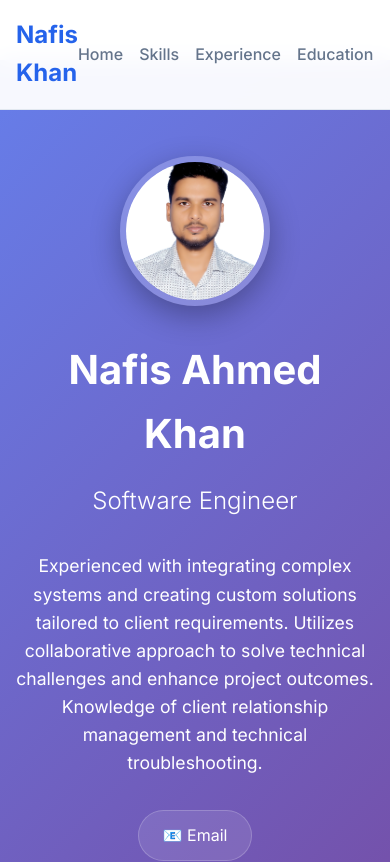
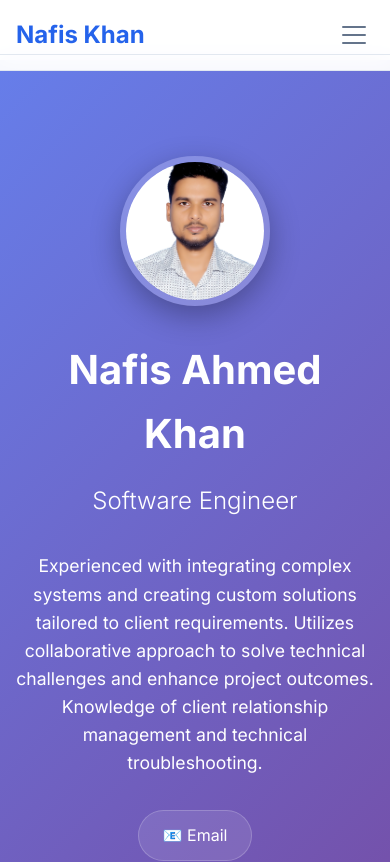
Before and after one commit to nafisahmedkhan9/myprofile, a React (Create React App) app: page / in a window 390 px wide. Shown: the top 862 px of the page. Built offline with nearby package versions, Linux system fonts and the light colour scheme.

Commit message:
navigation menu is added for mobile screen

```diff
--- a/src/components/Header.js
+++ b/src/components/Header.js
@@ -1,11 +1,23 @@
-import React from 'react';
+import React, { useState } from 'react';
 
 const Header = () => {
+  const [isMobileMenuOpen, setIsMobileMenuOpen] = useState(false);
+
+  const toggleMobileMenu = () => {
+    setIsMobileMenuOpen(!isMobileMenuOpen);
+  };
+
+  const closeMobileMenu = () => {
+    setIsMobileMenuOpen(false);
+  };
+
   return (
-    <nav className="navbar">
+    <nav className={`navbar ${isMobileMenuOpen ? 'mobile-menu-active' : ''}`}>
       <div className="nav-content">
         <div className="logo">Nafis Khan</div>
-        <ul className="nav-links">
+
+        {/* Desktop Navigation */}
+        <ul className="nav-links desktop-nav">
           <li><a href="#home">Home</a></li>
           <li><a href="#skills">Skills</a></li>
           <li><a href="#experience">Experience</a></li>
@@ -14,6 +26,30 @@ const Header = () => {
           <li><a href="#about">About</a></li>
           <li><a href="#contact">Contact</a></li>
         </ul>
+
+        {/* Mobile Menu Button */}
+        <button
+          className="mobile-menu-btn"
+          onClick={toggleMobileMenu}
+          aria-label="Toggle mobile menu"
+        >
+          <span className={`hamburger ${isMobileMenuOpen ? 'active' : ''}`}>
+            <span></span>
+            <span></span>
+            <span></span>
+          </span>
+        </button>
+
+        {/* Mobile Navigation */}
+        <ul className={`nav-links mobile-nav ${isMobileMenuOpen ? 'mobile-nav-open' : ''}`}>
+          <li><a href="#home" onClick={closeMobileMenu}>Home</a></li>
+          <li><a href="#skills" onClick={closeMobileMenu}>Skills</a></li>
+          <li><a href="#experience" onClick={closeMobileMenu}>Experience</a></li>
+          <li><a href="#education" onClick={closeMobileMenu}>Education</a></li>
+          <li><a href="#projects" onClick={closeMobileMenu}>Projects</a></li>
+          <li><a href="#about" onClick={closeMobileMenu}>About</a></li>
+          <li><a href="#contact" onClick={closeMobileMenu}>Contact</a></li>
+        </ul>
       </div>
     </nav>
   );
--- a/src/styles/App.css
+++ b/src/styles/App.css
@@ -30,12 +30,18 @@ body {
   z-index: 1000;
   padding: 1rem 2rem;
   border-bottom: 1px solid #e2e8f0;
+  transition: box-shadow 0.3s cubic-bezier(0.4, 0, 0.2, 1);
+}
+
+.navbar.mobile-menu-active {
+  box-shadow: 0 2px 8px rgba(0, 0, 0, 0.1);
 }
 
 .nav-content {
   display: flex;
   justify-content: space-between;
   align-items: center;
+  position: relative;
 }
 
 .logo {
@@ -59,6 +65,233 @@ body {
 
 .nav-links a:hover {
   color: #2563eb;
+}
+
+/* Mobile Menu Button */
+.mobile-menu-btn {
+  display: none;
+  background: none;
+  border: none;
+  cursor: pointer;
+  padding: 0.5rem;
+  z-index: 1001;
+  border-radius: 50%;
+  transition: background-color 0.2s cubic-bezier(0.4, 0, 0.2, 1);
+}
+
+.mobile-menu-btn:hover {
+  background-color: rgba(37, 99, 235, 0.08);
+}
+
+.mobile-menu-btn:active {
+  background-color: rgba(37, 99, 235, 0.12);
+}
+
+/* Hamburger Icon */
+.hamburger {
+  display: flex;
+  flex-direction: column;
+  width: 24px;
+  height: 18px;
+  position: relative;
+}
+
+.hamburger span {
+  display: block;
+  height: 2px;
+  width: 100%;
+  background: #64748b;
+  border-radius: 2px;
+  transition: all 0.3s cubic-bezier(0.4, 0, 0.2, 1);
+  position: absolute;
+}
+
+.hamburger span:nth-child(1) {
+  top: 0;
+}
+
+.hamburger span:nth-child(2) {
+  top: 50%;
+  transform: translateY(-50%);
+}
+
+.hamburger span:nth-child(3) {
+  bottom: 0;
+}
+
+/* Hamburger Active State */
+.hamburger.active span {
+  background: #2563eb;
+}
+
+.hamburger.active span:nth-child(1) {
+  transform: rotate(45deg);
+  top: 50%;
+  margin-top: -1px;
+}
+
+.hamburger.active span:nth-child(2) {
+  opacity: 0;
+  transform: translateY(-50%) scale(0);
+}
+
+.hamburger.active span:nth-child(3) {
+  transform: rotate(-45deg);
+  bottom: 50%;
+  margin-bottom: -1px;
+}
+
+/* Desktop Navigation - Hidden on Mobile */
+.desktop-nav {
+  display: flex;
+}
+
+/* Mobile Navigation - Integrated MUI-style */
+.mobile-nav {
+  display: none;
+  position: absolute;
+  top: 100%;
+  left: -2rem;
+  right: -2rem;
+  background: rgba(255, 255, 255, 0.95);
+  backdrop-filter: blur(10px);
+  flex-direction: column;
+  padding: 0;
+  border-top: 1px solid #e2e8f0;
+  max-height: 0;
+  overflow: hidden;
+  transition: all 0.3s cubic-bezier(0.4, 0, 0.2, 1);
+  z-index: 999;
+}
+
+.mobile-nav.mobile-nav-open {
+  max-height: 650px;
+  overflow-y: auto;
+  -webkit-overflow-scrolling: touch;
+}
+
+/* Custom scrollbar for mobile menu */
+.mobile-nav::-webkit-scrollbar {
+  width: 4px;
+}
+
+.mobile-nav::-webkit-scrollbar-track {
+  background: transparent;
+}
+
+.mobile-nav::-webkit-scrollbar-thumb {
+  background: rgba(37, 99, 235, 0.2);
+  border-radius: 2px;
+}
+
+.mobile-nav::-webkit-scrollbar-thumb:hover {
+  background: rgba(37, 99, 235, 0.3);
+}
+
+.mobile-nav li {
+  padding: 0;
+  width: 100%;
+  border-bottom: 1px solid rgba(241, 245, 249, 0.5);
+  line-height: 1.2;
+  background: linear-gradient(90deg, rgba(248, 250, 252, 0.8) 0%, rgba(241, 245, 249, 0.3) 100%);
+  border-left: 3px solid transparent;
+  transition: all 0.2s cubic-bezier(0.4, 0, 0.2, 1);
+  position: relative;
+}
+
+.mobile-nav li:hover {
+  background: linear-gradient(90deg, rgba(59, 130, 246, 0.15) 0%, rgba(37, 99, 235, 0.08) 100%);
+  border-left: 3px solid rgba(37, 99, 235, 0.6);
+  box-shadow: 0 2px 8px rgba(37, 99, 235, 0.1);
+}
+
+.mobile-nav li:last-child {
+  border-bottom: none;
+}
+
+.mobile-nav a {
+  display: block;
+  padding: 0.6rem 2rem 0.6rem 2.5rem;
+  transition: all 0.2s cubic-bezier(0.4, 0, 0.2, 1);
+  width: 100%;
+  color: #64748b;
+  font-weight: 500;
+  text-decoration: none;
+  position: relative;
+  font-size: 0.95rem;
+  border-radius: 0 8px 8px 0;
+  margin: 1px 0;
+}
+
+.mobile-nav a:hover,
+.mobile-nav a:focus {
+  color: #2563eb;
+  padding-left: 2.7rem;
+  font-weight: 600;
+  transform: translateX(2px);
+  background: linear-gradient(90deg, rgba(59, 130, 246, 0.12) 0%, rgba(37, 99, 235, 0.06) 100%);
+}
+
+.mobile-nav a:active {
+  background: linear-gradient(90deg, rgba(37, 99, 235, 0.2) 0%, rgba(29, 78, 216, 0.15) 100%);
+  color: #1d4ed8;
+  transform: translateX(1px);
+}
+
+/* Active navigation highlight */
+.mobile-nav a.active {
+  color: #2563eb;
+  font-weight: 600;
+  background: linear-gradient(90deg, rgba(37, 99, 235, 0.12) 0%, rgba(59, 130, 246, 0.08) 100%);
+}
+
+
+/* Add visual indicators to menu items */
+.mobile-nav a::before {
+  content: '';
+  position: absolute;
+  left: 1rem;
+  top: 50%;
+  transform: translateY(-50%);
+  width: 4px;
+  height: 4px;
+  background: rgba(37, 99, 235, 0.4);
+  border-radius: 50%;
+  transition: all 0.2s cubic-bezier(0.4, 0, 0.2, 1);
+  opacity: 0;
+}
+
+.mobile-nav a:hover::before,
+.mobile-nav a.active::before {
+  opacity: 1;
+  width: 6px;
+  height: 6px;
+  background: #2563eb;
+}
+
+/* Subtle glow effect on hover */
+.mobile-nav li:hover {
+  box-shadow: inset 0 0 20px rgba(37, 99, 235, 0.05);
+}
+
+/* Alternating background colors for better distinction */
+.mobile-nav li:nth-child(even) {
+  background: linear-gradient(90deg, rgba(241, 245, 249, 0.9) 0%, rgba(248, 250, 252, 0.4) 100%);
+}
+
+.mobile-nav li:nth-child(even):hover {
+  background: linear-gradient(90deg, rgba(37, 99, 235, 0.12) 0%, rgba(59, 130, 246, 0.06) 100%);
+}
+
+/* Add a subtle top highlight to each item */
+.mobile-nav li::before {
+  content: '';
+  position: absolute;
+  top: 0;
+  left: 0;
+  right: 0;
+  height: 1px;
+  background: linear-gradient(90deg, transparent 0%, rgba(37, 99, 235, 0.1) 50%, transparent 100%);
 }
 
 /* Hero Section */
@@ -437,8 +670,26 @@ body {
     padding: 1rem;
   }
 
-  .nav-links {
-    gap: 1rem;
+  .navbar.mobile-menu-active {
+    background: rgba(255, 255, 255, 0.98);
+    border-bottom: 1px solid #e2e8f0;
+  }
+
+  /* Hide desktop navigation on mobile */
+  .desktop-nav {
+    display: none;
+  }
+
+  /* Show mobile menu button on mobile */
+  .mobile-menu-btn {
+    display: block;
+  }
+
+  /* Enable mobile navigation on mobile screens */
+  .mobile-nav {
+    display: flex;
+    left: -1rem;
+    right: -1rem;
   }
 
   .hero {
@@ -470,6 +721,13 @@ body {
 
   .skills-grid {
     grid-template-columns: repeat(auto-fit, minmax(150px, 1fr));
+  }
+}
+
+/* Tablet breakpoint for better responsive design */
+@media (max-width: 1024px) and (min-width: 769px) {
+  .nav-links {
+    gap: 1.5rem;
   }
 }
 
```
